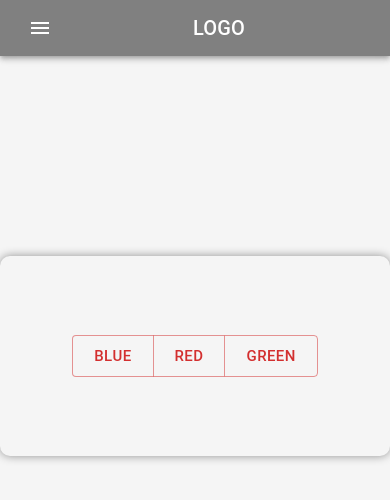
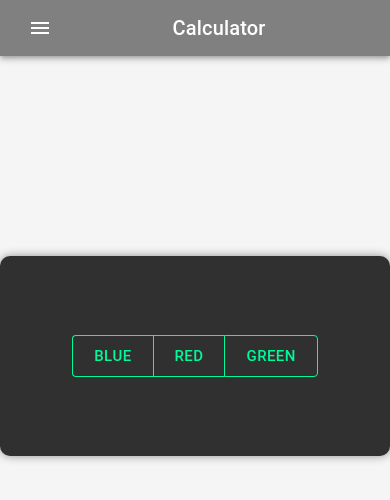
Before and after one commit to Merzaad/learning_redux, a React (Create React App) app: page /setting in a window 390 px wide. Shown: the top 500 px of the page. Built offline with nearby package versions, Linux system fonts and the light colour scheme.

Commit message:
storage bug fixed

```diff
--- a/src/App.css
+++ b/src/App.css
@@ -9,3 +9,9 @@
   align-items: center;
   justify-content: center;
 }
+@media screen and (max-width: 1000px) {
+  .App {
+    margin-left: 10px;
+    margin-right: 10px;
+  }
+}
--- a/src/Nav.tsx
+++ b/src/Nav.tsx
@@ -90,11 +90,15 @@ function ResponsiveAppBar() {
               component="div"
               sx={{ flexGrow: 1, display: { xs: 'flex', md: 'none' } }}
             >
-              LOGO
+              Calculator
             </Typography>
             <Box sx={{ flexGrow: 1, display: { xs: 'none', md: 'flex' } }}>
               {pages.map((page) => (
-                <Link key={page[2]} style={{ textDecoration: 'none', color: 'white' }} to={page[1]}>
+                <Link
+                  key={page[2]}
+                  style={{ textDecoration: 'none', color: 'white' }}
+                  to={page[1]}
+                >
                   <Button
                     key={page[0]}
                     onClick={handleCloseNavMenu}
--- a/src/features/calculator/Calculator.tsx
+++ b/src/features/calculator/Calculator.tsx
@@ -16,6 +16,7 @@ import {
   backspace,
   setStorage,
   getStorage,
+  selectColor,
 } from '../calculator/calculatorSlice'
 import { selectValue, selectMemory, selectAction } from './calculatorSlice'
 import './calculator.css'
@@ -25,7 +26,7 @@ function Calculator() {
   const value = useAppSelector(selectValue)
   const action = useAppSelector(selectAction)
   const lastMove = useAppSelector(selectLastmove)
-  const color = localStorage.getItem('color')
+  const color = useAppSelector(selectColor)
   const dispatch = useAppDispatch()
   const bugAction = (x: string) => {
     if (memory.length > 0 && action.length > 0) {
@@ -42,7 +43,7 @@ function Calculator() {
   }
   const test: any = useRef('initial')
   return (
-    <Container id="test">
+    <Container id="calculator">
       <div ref={test} className="board">
         <h6 style={{ height: '20px' }}>{lastMove}</h6>
         <hr />
--- a/src/features/calculator/CalculatorSetting.tsx
+++ b/src/features/calculator/CalculatorSetting.tsx
@@ -3,8 +3,8 @@
 import React from 'react'
 import './calculator.css'
 import { Button, ButtonGroup } from '@mui/material'
-import { setColor } from '../calculator/calculatorSlice'
-import { useAppDispatch } from '../../app/hooks'
+import { setColor, selectColor } from '../calculator/calculatorSlice'
+import { useAppDispatch, useAppSelector } from '../../app/hooks'
 
 function CalculatorSetting() {
   const dispatch = useAppDispatch()
@@ -22,7 +22,13 @@ function CalculatorSetting() {
   return (
     <div className="calculatorSetting">
       <div>
-        <ButtonGroup color="error" size="large" aria-label="small button group">
+        <ButtonGroup
+          variant="outlined"
+          color="inherit"
+          sx={{ color: useAppSelector(selectColor) }}
+          size="large"
+          aria-label="small button group"
+        >
           {buttons}
         </ButtonGroup>
       </div>
--- a/src/features/calculator/calculator.css
+++ b/src/features/calculator/calculator.css
@@ -12,14 +12,15 @@ body {
   padding: 10px;
   overflow: hidden;
 }
-#test {
-  background-color: rgb(163, 163, 163);
+#calculator {
+  background-color: rgb(80, 80, 80);
   border-radius: 10px;
   box-shadow: 0px 0px 10px rgba(0, 0, 0, 0.411);
   padding: 20px;
   max-width: 400px;
 }
 .calculatorSetting {
+  background-color: rgb(48, 48, 48);
   text-align: center;
   display: flex;
   flex-direction: column;
@@ -31,3 +32,7 @@ body {
   margin-top: 200px;
   min-height: 200px;
 }
+
+@media screen and (max-width: 1000px) {
+
+}
--- a/src/features/calculator/calculatorSlice.ts
+++ b/src/features/calculator/calculatorSlice.ts
@@ -8,14 +8,15 @@ export interface CalculatorState {
   memory: string[]
   action: string
   lastMove: string
-  color: string
+  color: string | 'mediumspringgreen'
 }
 const initialState: CalculatorState = {
   value: 0,
   action: '',
   memory: [],
   lastMove: '',
-  color: 'mediumspringgreen',
+  color: localStorage.getItem('color')
+  == null ? 'mediumspringgreen' : String(localStorage.getItem('color')),
 }
 export const calculatorSlice = createSlice({
   name: 'calculator',
@@ -101,7 +102,7 @@ export const calculatorSlice = createSlice({
     },
     setStorage: (state) => {
       const x = state
-      if (x.memory.length > 0) localStorage.setItem('value', (x.memory.join('')))
+      if (x.memory.length > 0) localStorage.setItem('value', x.memory.join(''))
       else localStorage.setItem('value', String(x.value))
     },
     getStorage: (state) => {
```
Also changed, not shown: .eslintrc.json, 1 other file (tests, documents, lock files or other folders).
